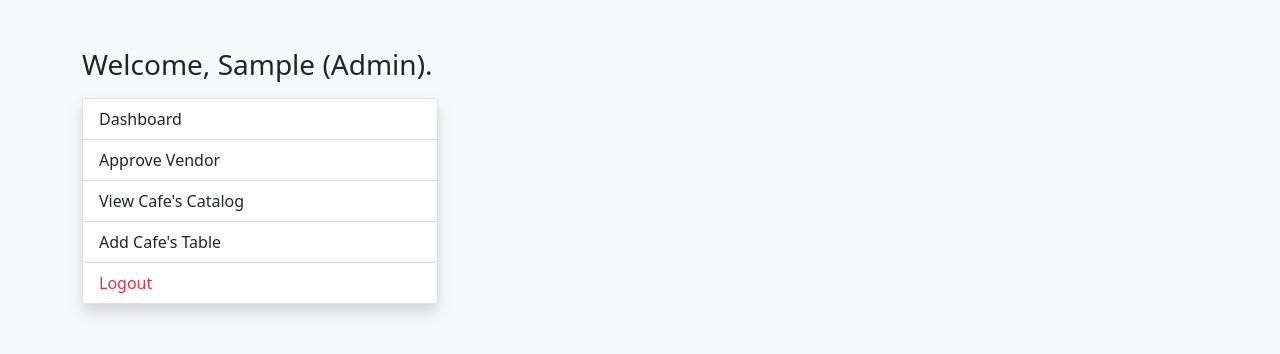
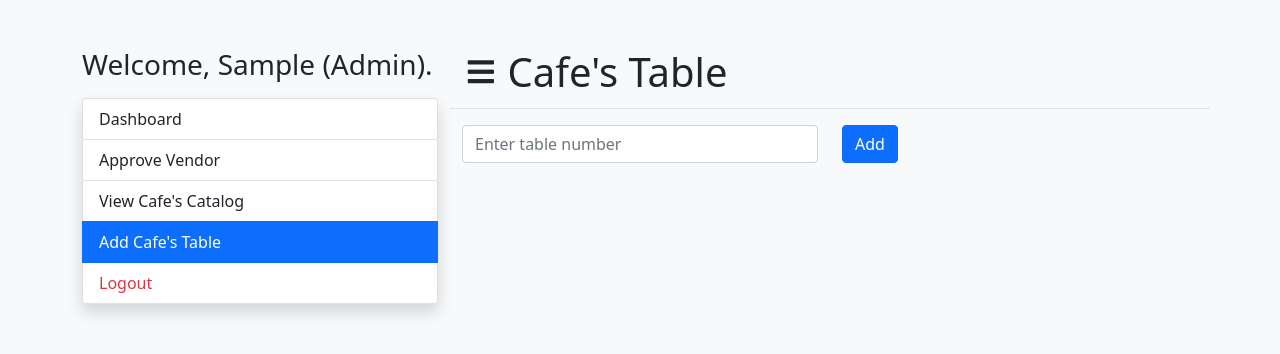
Before and after one commit to ad4mny/food-ordering-system, a CodeIgniter app: page /food-ordering-system/admin/table in a window 1280 px wide. Shown: the top 354 px of the page. Run offline with CodeIgniter, Linux system fonts and the light colour scheme; the visitor is signed in with stand-in values (Sample User, id 1); data that the repository does not hold is empty.

Commit message:
added table module for admin

```diff
--- a/application/config/routes.php
+++ b/application/config/routes.php
@@ -31,6 +31,8 @@ $route['vendor/catalogs/delete/(:any)'] = 'VendorController/setCatalogDelete/$1'
 $route['admin/(:any)'] = 'AdminController/index/$1';
 $route['admin/vendor/approve/(:num)'] = 'AdminController/setVendorApprove/$1';
 $route['admin/vendor/delete/(:num)'] = 'AdminController/setVendorDelete/$1';
+$route['admin/table/add/submit'] = 'AdminController/setTableAdd';
+$route['admin/table/delete/(:num)'] = 'AdminController/setTableDelete/$1';
 
 // API Module
 $route['api/get_catalog'] = 'CatalogController/getAllMenuAPI';
--- a/application/controllers/AdminController.php
+++ b/application/controllers/AdminController.php
@@ -19,7 +19,7 @@ class AdminController extends CI_Controller
 
         if ($page === 'catalog') {
             $data['catalogs'] = $this->getAllCatalog();
-            $this->load->view('admin/ViewAllCatalogInterface.php', $data);
+            $this->load->view('admin/ViewCatalogInterface.php', $data);
         } else  if ($page === 'vendor') {
             $data['vendors'] = $this->getAllVendor();
             $this->load->view('admin/ApproveVendorInterface.php', $data);
@@ -76,14 +76,26 @@ class AdminController extends CI_Controller
         }
     }
 
-    public function setCatalogDelete($catalog_id)
+    public function setTableAdd()
     {
-        if ($this->AdminModel->setCatalogDeleteModel($catalog_id) !== false) {
-            $this->session->set_tempdata('notice', 'Your catalog has been deleted succesfully.', 1);
-            redirect(base_url() . 'vendor/catalogs');
+       $table_name = $this->input->post('name');
+        if ($this->AdminModel->setTableAddModel($table_name) !== false) {
+            $this->session->set_tempdata('notice', 'Table has been added succesfully.', 1);
+            redirect(base_url() . 'admin/table');
         } else {
-            $this->session->set_tempdata('error', 'Failed to delete your catalog.', 1);
-            redirect(base_url() . 'vendor/catalogs');
+            $this->session->set_tempdata('error', 'Failed to add the table.', 1);
+            redirect(base_url() . 'admin/table');
+        }
+    }
+
+    public function setTableDelete($table_id)
+    {
+        if ($this->AdminModel->setTableDeleteModel($table_id) !== false) {
+            $this->session->set_tempdata('notice', 'Table has been deleted succesfully.', 1);
+            redirect(base_url() . 'admin/table');
+        } else {
+            $this->session->set_tempdata('error', 'Failed to delete table.', 1);
+            redirect(base_url() . 'admin/table');
         }
     }
 }
--- a/application/models/AdminModel.php
+++ b/application/models/AdminModel.php
@@ -46,6 +46,7 @@ class AdminModel extends CI_Model
     {
         $this->db->select('*');
         $this->db->from('catalog_data');
+        $this->db->join('user_data', 'ud_id = cd_ud_id');
         return $this->db->get()->result_array();
     }
 
@@ -81,8 +82,19 @@ class AdminModel extends CI_Model
         return $this->db->delete('user_data');
     }
 
-    public function setCatalogDeleteModel($catalog_id)
+    public function setTableAddModel($table_name)
     {
-        return 0;
+        $data = array(
+            'td_name' => $table_name,
+            'td_log' => date('H:i:s Y-m-d')
+        );
+
+        return $this->db->insert('table_data', $data);
+    }
+
+    public function setTableDeleteModel($table_id)
+    {
+        $this->db->where('td_id', $table_id);
+        return $this->db->delete('table_data');
     }
 }
--- a/application/views/admin/AddTableInterface.php
+++ b/application/views/admin/AddTableInterface.php
@@ -0,0 +1,33 @@
+<div class="col">
+    <div class="row pb-1 border-bottom">
+        <div class="col">
+            <h1 class="fw-light d-flex align-items-center"><i class="fas fa-bars fa-fw fa-xs me-2"></i> Cafe's Table</h1>
+        </div>
+    </div>
+    <div class="row py-3">
+        <div class="col">
+            <form class="row" method="post" action="<?php echo base_url(); ?>admin/table/add/submit">
+                <div class="col"><input type="number" class="form-control" name="name" placeholder="Enter table number"></div>
+                <div class="col"><button type="submit" class="btn btn-primary">Add</button></div>
+            </form>
+        </div>
+    </div>
+    <div class="row row-cols-4 g-3">
+        <?php if (isset($tables) && is_array($tables) && $tables !== false) {
+            foreach ($tables as $row) { ?>
+                <div class="col">
+                    <div class="bg-white rounded-3 shadow py-2 px-4 position-relative">
+                        <h5 class=" text-capitalize fw-bold mb-0 m-auto">Table <?php echo $row['td_name']; ?></h5>
+                        <a href="<?php echo base_url() . 'admin/table/delete/' . $row['td_id']; ?>" class="btn btn-danger btn-sm position-absolute end-0 top-0 m-1">
+                            <i class="fas fa-times fa-fw fa-sm"></i>
+                        </a>
+                    </div>
+                </div>
+            <?php }
+        } else { ?>
+            <div class="col d-inline-flex bg-white rounded-3 shadow py-2 px-4 position-relativ">
+                <p class="mb-0">No registered vendor.</p>
+            </div>
+        <?php } ?>
+    </div>
+</div>
--- a/application/views/templates/admin/navigations.php
+++ b/application/views/templates/admin/navigations.php
@@ -30,9 +30,9 @@
                 <div class="col">
                     <div class="list-group bg-white shadow">
                         <a href="<?php echo base_url(); ?>admin/dashboard" class="list-group-item list-group-item-action <?php if ($this->uri->segment(2) == 'dashboard') echo 'active'; ?>">Dashboard</a>
-                        <a href="<?php echo base_url(); ?>admin/vendor" class="list-group-item list-group-item-action <?php if ($this->uri->segment(2) == 'orders') echo 'active'; ?>">Approve Vendor</a>
-                        <a href="<?php echo base_url(); ?>admin/catalog" class="list-group-item list-group-item-action <?php if ($this->uri->segment(2) == 'catalogs') echo 'active'; ?>">View Cafe's Catalog</a>
-                        <a href="<?php echo base_url(); ?>admin/table" class="list-group-item list-group-item-action <?php if ($this->uri->segment(2) == 'catalogs') echo 'active'; ?>">Add Cafe's Table</a>
+                        <a href="<?php echo base_url(); ?>admin/vendor" class="list-group-item list-group-item-action <?php if ($this->uri->segment(2) == 'vendor') echo 'active'; ?>">Approve Vendor</a>
+                        <a href="<?php echo base_url(); ?>admin/catalog" class="list-group-item list-group-item-action <?php if ($this->uri->segment(2) == 'catalog') echo 'active'; ?>">View Cafe's Catalog</a>
+                        <a href="<?php echo base_url(); ?>admin/table" class="list-group-item list-group-item-action <?php if ($this->uri->segment(2) == 'table') echo 'active'; ?>">Add Cafe's Table</a>
                         <a href="<?php echo base_url(); ?>logout" class="list-group-item list-group-item-action text-danger">Logout</a>
                     </div>
                 </div>
```
Also changed, not shown: application/views/admin/ApproveVendorInterface.php (+5 -2 lines), application/views/admin/ViewCatalogInterface.php (added, +45 -0 lines), application/views/admin/ViewAllCatalogInterface.php (deleted).
